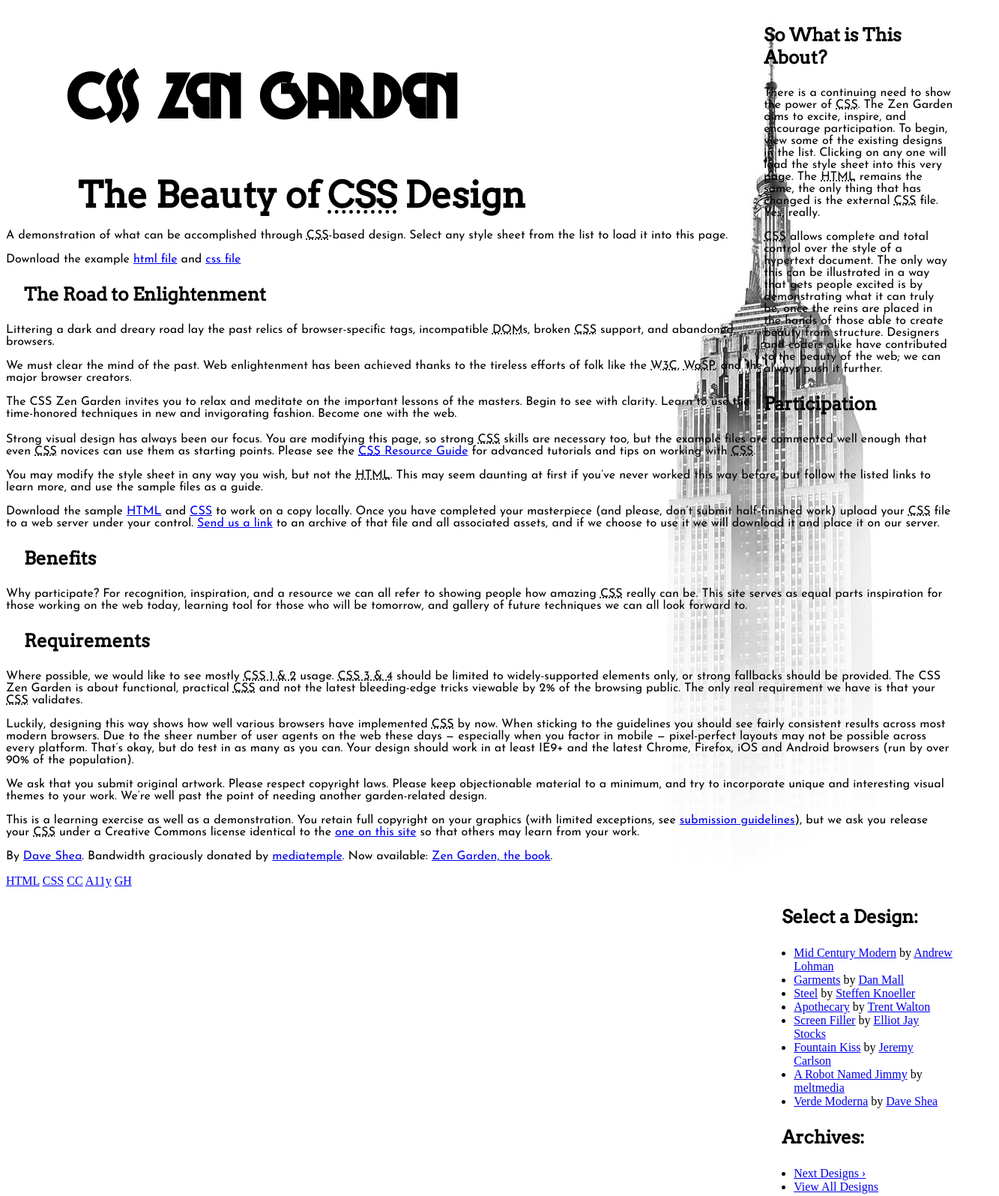
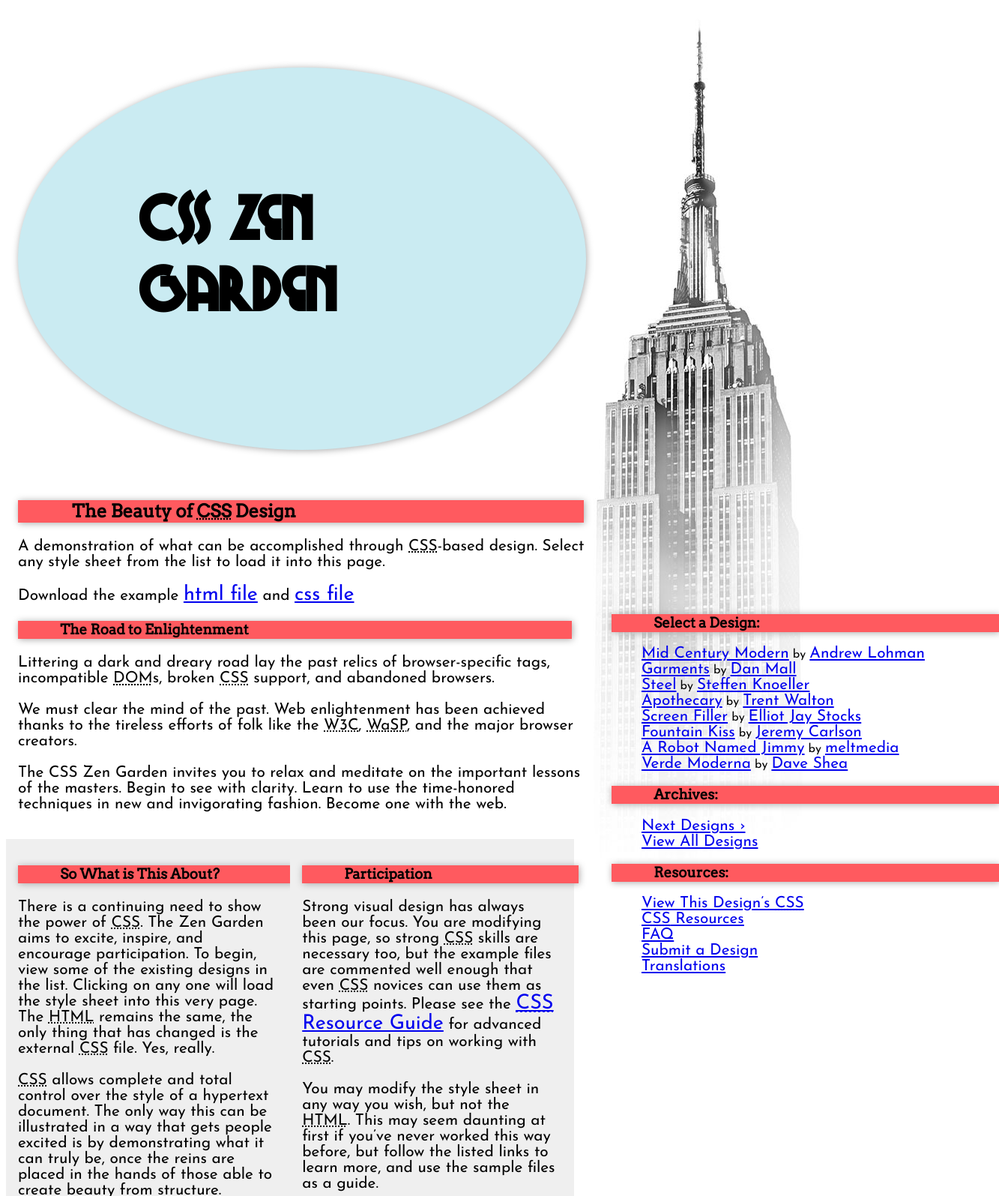
Before and after one commit to jsheridanwells/zen-garden, a plain HTML site: page index.html in a window 1280 px wide. Shown: the top 1595 px of the page at 75% size, 1333 px wide, since content can reach past the window. Drawn offline with Linux system fonts and the light colour scheme.

Commit message:
finished basic container styles and fonts

```diff
--- a/style.css
+++ b/style.css
@@ -1,51 +1,94 @@
-/*FONTS*/
+/*/*FONTS*/
 @font-face {
 	font-family: 'ChiTownNF';
 	src: url(img/Chi-TownNF.ttf);
 }
+/*font-family: 'ChiTownNF', cursive;
+font-family: 'Josefin Sans', sans-serif;
+font-family: 'Arvo', serif;*/
+
+/*CONTAINER AND FLEX STYLES*/
 
 body {
 	background-image: url('img/empire.jpg');
 	background-repeat: no-repeat;
-	background-position: 80% 0;
-	display: flex;
+	background-position: 60% 0;
+	background-color: #fff;
 }
 
-/*GENERAL STYLES*/
+section {
+	width: 60%;
+	float: left;
+	padding: 1em;
+}
 
-.intro {
-	float: left;
-	width: 80%;
+.main {
+	width: 60%;
+	display: flex;
+	flex-wrap: wrap;
+	flex-direction: row;
+}
+
+.main [role="article"] {
+	flex-grow: 1;
+	width: 40%;
+	padding: 1em;
+	background-color: #efefef;
+}
+
+.benefits {
+	order: 3;
+}
+
+.requirements {
+	order: 2;
+}
+
+footer {
+	width: 100%;
+	float: right;
 }
 
 aside {
+	position: absolute;
+	top: 800px;
+	left: 60%	;
+	width: 40%;
 	float: right;
-	width: 20%;
+	padding-left: 3em;
 }
-p {
+
+/*FONT STYLES*/
+
+h1 {
+	font-family: 'ChiTownNF', cursive;
+	font-size: 5em;
+	background-color: #caebf2;
+	padding: 2em;
+	border-radius: 50%;
+	box-shadow: 1px 1px 10px #a9a9a9;
+}
+
+h2, h3 {
+	font-family: 'Arvo', serif;
+	background-color: #ff5a5f;
+	width: 90%;
+	padding-left: 3em;
+	box-shadow: 1px 1px 10px #a9a9a9;
+}
+
+p, a {
+	font-family: 'Josefin Sans', sans-serif;
+	font-size: 1.3em;
+}
+
+
+
+/*LIST STYLES*/
+ul {
+	list-style-type: none;
+}
+
+li {
 	font-family: 'Josefin Sans', sans-serif;
 }
-
-h3 {
-	margin: 1em;
-	font-family: 'Arvo', serif;
-	font-size: 1.5em;
-}
-
-/*HEADER STYLES*/
-
-header {
-	width: 80%;
-}
-
-header h1 {
-	margin: 1em 1em 0 ;
-	font-family: 'ChiTownNF', cursive;
-	font-size: 5em;
-}
-
-header h2 {
-	margin: 1em 0 0 2em;
-	font-family: 'Arvo', serif;
-	font-size: 3em;
-}
```
